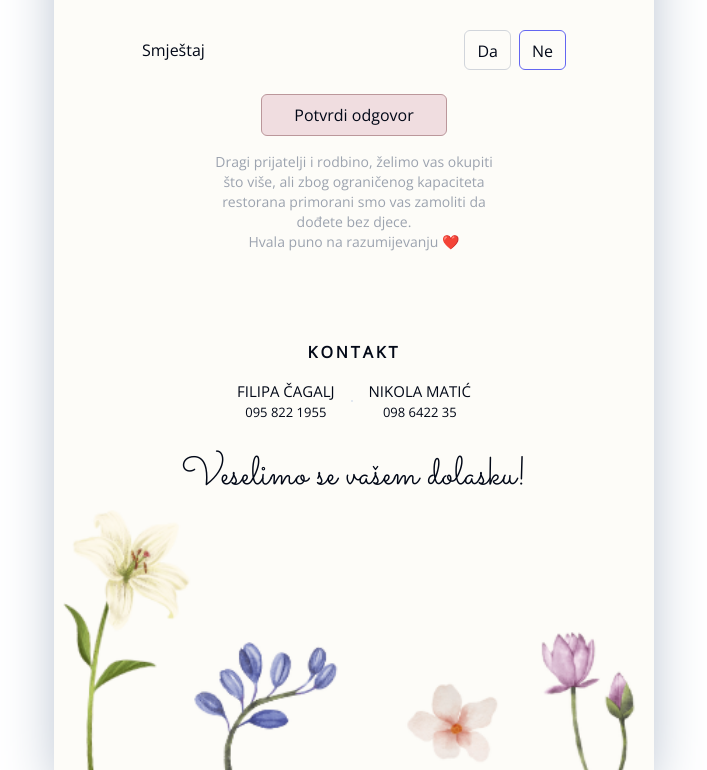
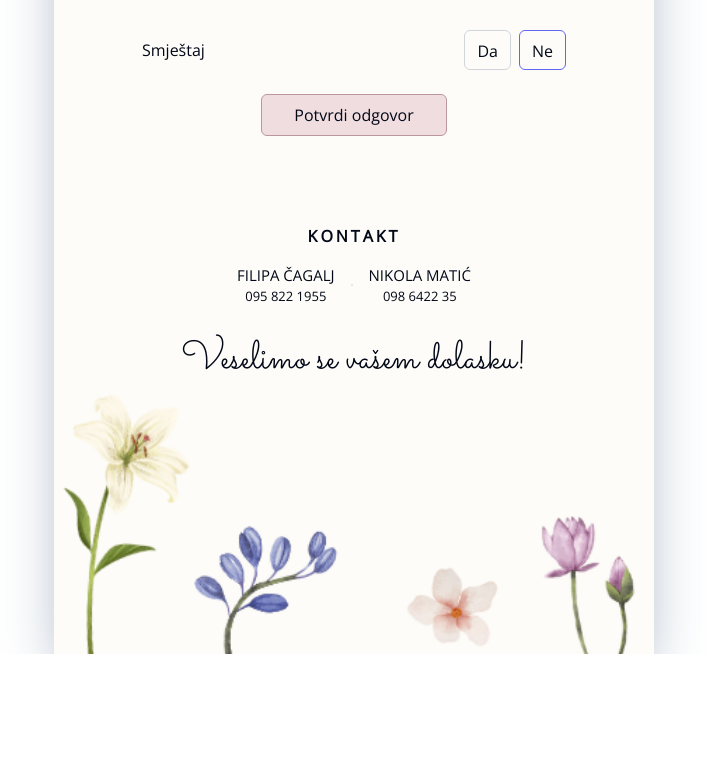
Before and after one commit to MarinoDrazic/Blipa-pir, a Next.js app: page / in a window 1280 px wide. Shown: the part 1317-2087 px from the top of the page, without its empty margins (286-993 px from the left). After the commit the page ends 1971 px from the top, so only its background shows below. Built offline with nearby package versions, Linux system fonts and the light colour scheme; no server answers.

Commit message:
VRATILA DICU hate everyone at the moment

```diff
--- a/src/components/guestTable.tsx
+++ b/src/components/guestTable.tsx
@@ -174,12 +174,6 @@ function GuestTable({
           >
             Potvrdi odgovor
           </button>
-          <p className="text-sm m-auto flex items-center w-1/2 text-center text-gray-400">
-            Dragi prijatelji i rodbino, želimo vas okupiti što više, ali zbog
-            ograničenog kapaciteta restorana primorani smo vas zamoliti da
-            dođete bez djece. <br />
-            Hvala puno na razumijevanju ❤️
-          </p>
         </div>
       )}
       <div className="flex flex-col m-auto items-center ">
```
